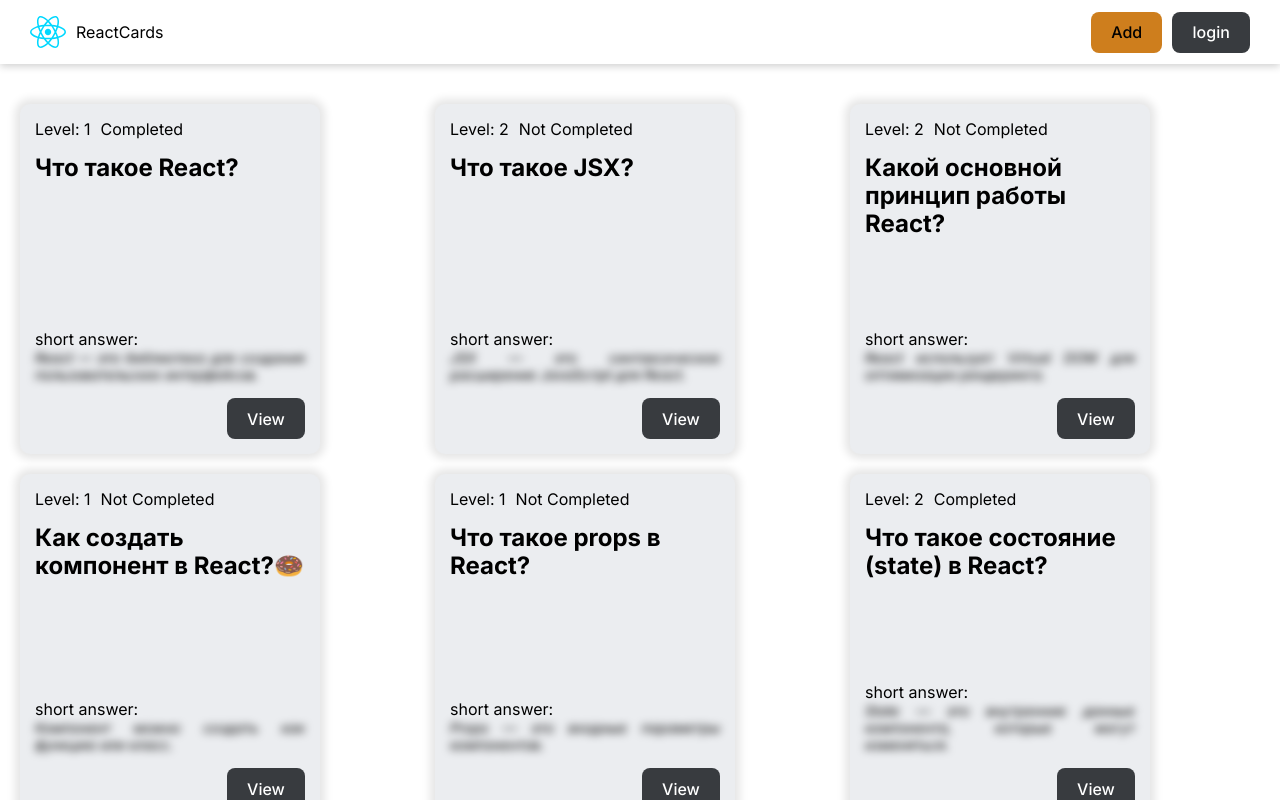
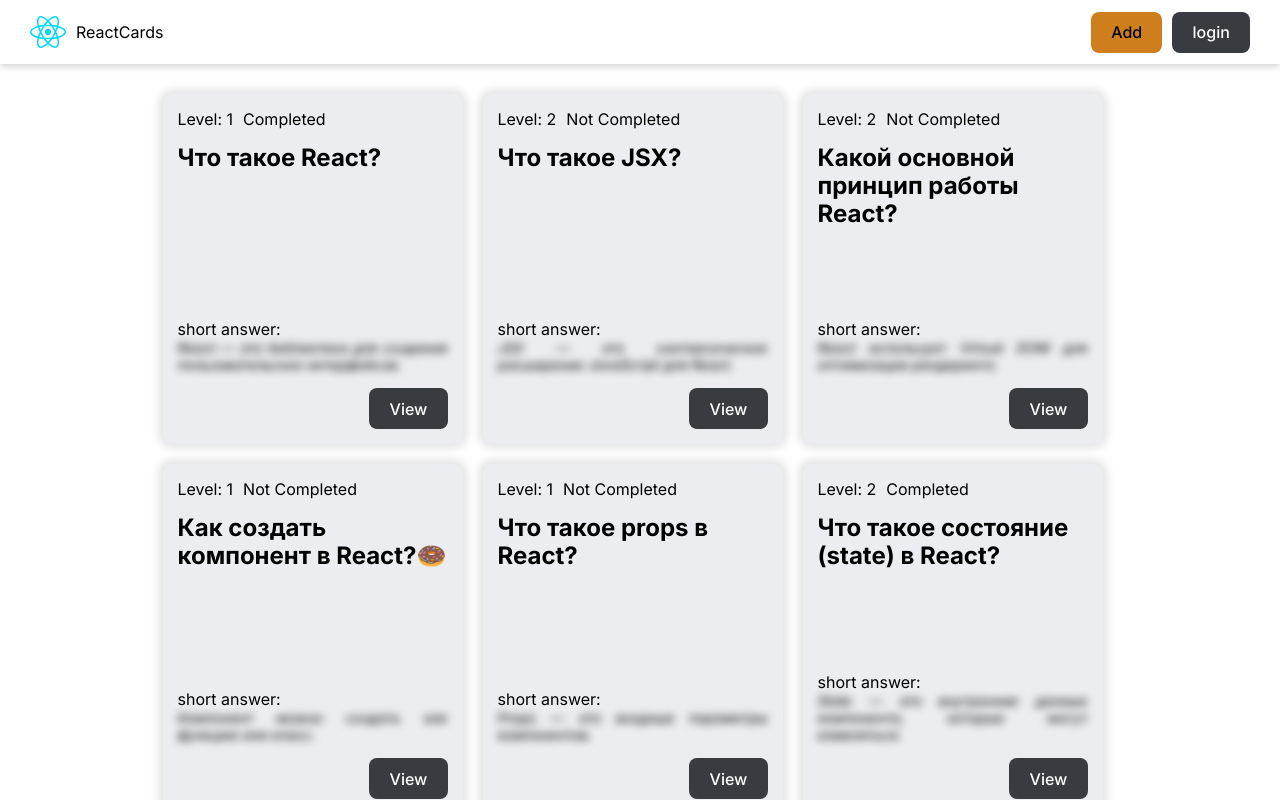
Before and after one commit to Ulianna0309/react-courses-app, a React (Vite) app: page / in a window 1280 px wide. Built offline with nearby package versions, Linux system fonts and the light colour scheme; data requests are answered from the project's data file.

Commit message:
added list question

```diff
--- /dev/null
+++ b/src/components/QuestionCardList/QuestionCardList.jsx
@@ -0,0 +1,12 @@
+import { QuestionCard } from "../../components/QuestionCard";
+import styles from "./QuestionCardList.module.css";
+
+export const QuestionCardList = ({cards}) => {
+  return (
+    <div className={styles.cardList}>
+        {cards.map((card) => (
+        <QuestionCard card={card} key={card.id} />
+      ))}
+    </div>
+  );
+};
--- /dev/null
+++ b/src/components/QuestionCardList/QuestionCardList.module.css
@@ -0,0 +1,10 @@
+.cardList {
+    width: 100%;
+    padding: 30px 0;
+    margin: 0 auto;
+    display: flex;
+    justify-content: center;
+    align-items: center;
+    flex-wrap: wrap;
+    gap: 20px;
+}
--- /dev/null
+++ b/src/components/QuestionCardList/index.jsx
@@ -0,0 +1 @@
+export { QuestionCardList } from "./QuestionCardList";
--- a/src/pages/HomePage/HomePage.jsx
+++ b/src/pages/HomePage/HomePage.jsx
@@ -1,4 +1,4 @@
-import { QuestionCard } from "../../components/QuestionCard";
+import { QuestionCardList } from "../../components/QuestionCardList";
 import styles from "./HomePage.module.css";
 import { API_URL } from "../../constants";
 import { useEffect, useState } from "react";
@@ -22,9 +22,7 @@
 
   return (
     <div className={styles.HomePage}>
-      {questions.map((card) => (
-        <QuestionCard card={card} key={card.id} />
-      ))}
+      <QuestionCardList cards={questions}/>
     </div>
   );
 };
--- a/src/pages/HomePage/HomePage.module.css
+++ b/src/pages/HomePage/HomePage.module.css
@@ -1,6 +1,3 @@
 .HomePage {
-  display: grid;
-  grid-template-columns: repeat(3, 1fr);
-  gap: 20px;
-  margin-top: 40px;
+
 }
```
